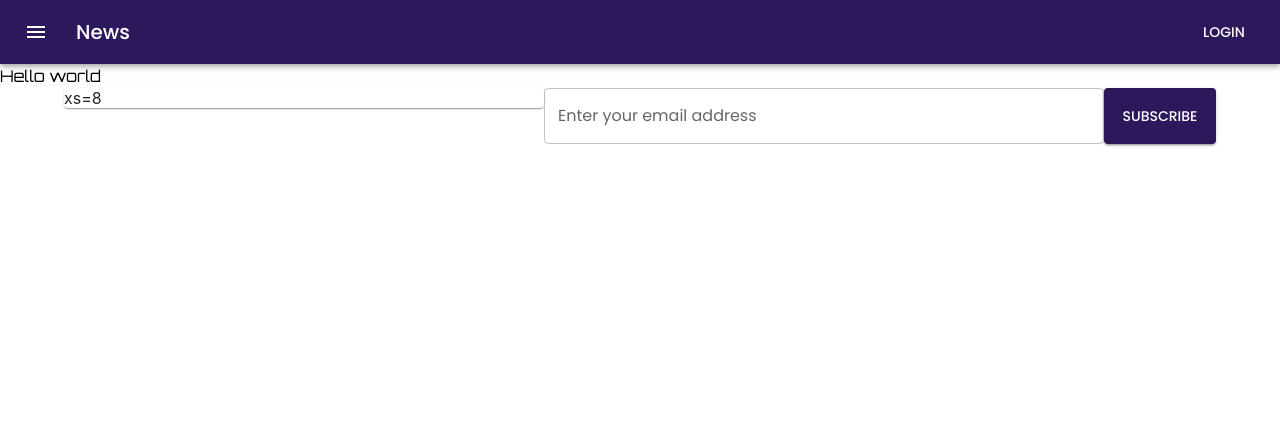
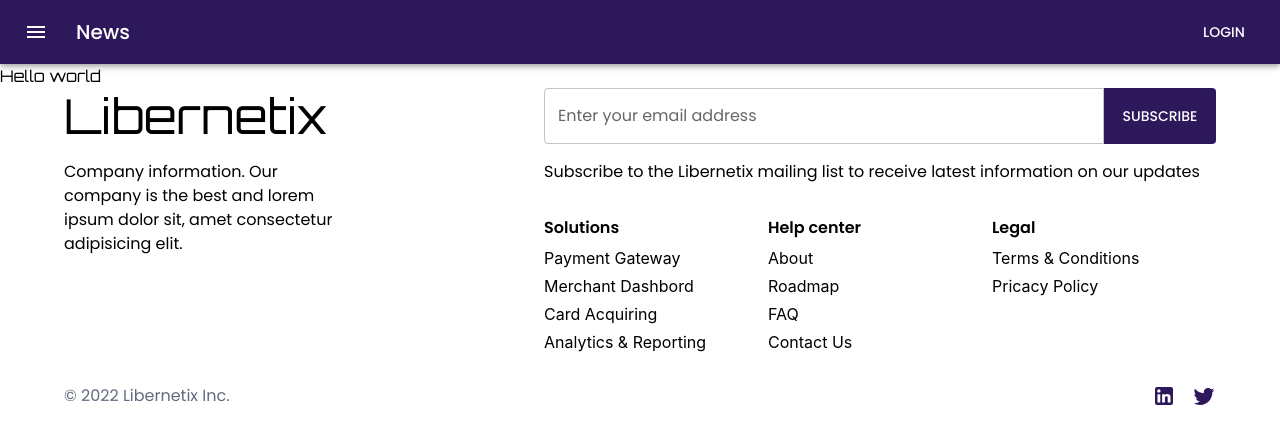
Before and after one commit to sevakul16/hardcode-libernetix, a React (Create React App) app: page / in a window 1280 px wide. Shown: the top 444 px of the page. Built offline with nearby package versions, Linux system fonts and the light colour scheme.

Commit message:
footer added

```diff
--- a/src/App.js
+++ b/src/App.js
@@ -8,8 +8,8 @@ function App() {
   return (
     <ThemeProvider theme={LiberTheme}>
       <NavigationBar />
-      <Typography sx={{fontFamily: 'Orbitron'}}>Hello world</Typography>
-      <Footer/>
+      <Typography sx={{ fontFamily: 'Orbitron' }}>Hello world</Typography>
+      <Footer />
     </ThemeProvider>
   );
 }
--- a/src/components/Footer/Footer.jsx
+++ b/src/components/Footer/Footer.jsx
@@ -1,33 +1,124 @@
 import React from 'react'
-import { styled } from '@mui/material/styles';
 import Box from '@mui/material/Box';
 import { Container } from '@mui/system';
 import Grid from '@mui/material/Grid';
-import Paper from '@mui/material/Paper';
 import TextField from '@mui/material/TextField';
 import Button from '@mui/material/Button';
+import { Typography } from '@mui/material';
+import { FooterLinkHeading, FooterLink } from './FooterStyle';
+import Link from '@mui/material/Link';
+import LinkedInIcon from '@mui/icons-material/LinkedIn';
+import TwitterIcon from '@mui/icons-material/Twitter';
+import useMediaQuery from '@mui/material/useMediaQuery';
+import { useTheme } from '@mui/material/styles';
+import List from '@mui/material/List';
+import ListItem from '@mui/material/ListItem';
+
 
 const Footer = () => {
+    const theme = useTheme();
+    const isMobile = useMediaQuery(theme.breakpoints.down('md'));
     return (
         <Container>
             <Box>
-                <Grid container direction='row' spacing={0}>
-                    <Grid item xs={5}>
-                        <Paper>
-                            xs=8
-                        </Paper>
+                <Grid container direction='row'>
+                    <Grid item xs={12} md={5}>
+                        <Grid container direction='row' sx={{ height: '56px' }}>
+                            <Typography sx={{ fontFamily: 'Orbitron' }} variant="h3">Libernetix</Typography>
+                        </Grid>
+                        <Grid container direction='row' sx={{ mt: 2 }}>
+                            <Grid item xs={12} md={7}>
+                                <Typography>
+                                    Company information.
+                                    Our company is the best and
+                                    lorem ipsum dolor sit,
+                                    amet consectetur adipisicing elit.
+                                </Typography>
+                            </Grid>
+                        </Grid>
                     </Grid>
-                    <Grid item xs={7}>
+                    <Grid item xs={12} md={7} sx={isMobile ? ({ mt: 4 }) : (null)}>
                         <Box component="form">
                             <Grid container direction='row'>
-                                <Grid item xs={10}>
-                                    <TextField id="outlined-basic" label="Enter your email address" variant="outlined" type="email" sx={{ width: '100%'}} />
+                                <Grid item xs={9} sm={10}>
+                                    <TextField id="outlined-basic" label="Enter your email address" variant="outlined" type="email" sx={{ width: '100%', '& fieldset': { borderRadius: '4px 0px 0px 4px' }, '& .Mui-focused .MuiOutlinedInput-notchedOutline':{borderWidth:'1px'}}} />
                                 </Grid>
-                                <Grid item xs={2}>
-                                    <Button variant="contained" sx={{ width: '100%', height: '100%' }}>Subscribe</Button>
+                                <Grid item xs={3} sm={2}>
+                                    <Button variant="contained" sx={{ width: '100%', height: '100%', borderLeft: 0, borderRadius: '0px 4px 4px 0px', boxShadow: 'none', '&:hover': { boxShadow: 'none' } }}>Subscribe</Button>
+                                </Grid>
+                            </Grid>
+                            <Grid container direction='row'>
+                                <Grid item xs={12} sx={{ mt: 2 }}>
+                                    <Typography>
+                                        Subscribe to the Libernetix mailing list to receive latest information on our updates
+                                    </Typography>
+                                </Grid>
+                            </Grid>
+                            <Grid container direction='row' sx={{ mt: 4 }}>
+                                <Grid item xs={6} md={4}>
+                                    <Grid container direction='row'>
+                                        <FooterLinkHeading>Solutions</FooterLinkHeading>
+                                    </Grid>
+                                    <Grid container direction='row' sx={{ mt: 1 }}>
+                                        <FooterLink href="#">Payment Gateway</FooterLink>
+                                    </Grid>
+                                    <Grid container direction='row' sx={{ mt: 1 }}>
+                                        <FooterLink href="#">Merchant Dashbord</FooterLink>
+                                    </Grid>
+                                    <Grid container direction='row' sx={{ mt: 1 }}>
+                                        <FooterLink href="#">Card Acquiring</FooterLink>
+                                    </Grid>
+                                    <Grid container direction='row' sx={{ mt: 1 }}>
+                                        <FooterLink href="#">Analytics &amp; Reporting</FooterLink>
+                                    </Grid>
+                                </Grid>
+                                <Grid item xs={6} md={4}>
+                                    <Grid container direction='row'>
+                                        <FooterLinkHeading>Help center</FooterLinkHeading>
+                                    </Grid>
+                                    <Grid container direction='row' sx={{ mt: 1 }}>
+                                        <FooterLink href="#">About</FooterLink>
+                                    </Grid>
+                                    <Grid container direction='row' sx={{ mt: 1 }}>
+                                        <FooterLink href="#">Roadmap</FooterLink>
+                                    </Grid>
+                                    <Grid container direction='row' sx={{ mt: 1 }}>
+                                        <FooterLink href="#">FAQ</FooterLink>
+                                    </Grid>
+                                    <Grid container direction='row' sx={{ mt: 1 }}>
+                                        <FooterLink href="#">Contact Us</FooterLink>
+                                    </Grid>
+                                </Grid>
+                                <Grid item xs={6} md={4} sx={isMobile ? ({ mt: 4 }) : (null)}>
+                                    <Grid container direction='row'>
+                                        <FooterLinkHeading>Legal</FooterLinkHeading>
+                                    </Grid>
+                                    <Grid container direction='row' sx={{ mt: 1 }}>
+                                        <FooterLink href="#">Terms &amp; Conditions</FooterLink>
+                                    </Grid>
+                                    <Grid container direction='row' sx={{ mt: 1 }}>
+                                        <FooterLink href="#">Pricacy Policy</FooterLink>
+                                    </Grid>
                                 </Grid>
                             </Grid>
                         </Box>
+                    </Grid>
+                </Grid>
+                <Grid container direction='row' sx={{ mt: 4 }}>
+                    <Grid item xs={6}>
+                        <Typography sx={{ color: '#636a7e' }}>
+                            &copy; {new Date().getFullYear()} Libernetix Inc.
+                        </Typography>
+                    </Grid>
+                    <Grid item xs={6}>
+                        <Grid container direction='row' sx={{ justifyContent: 'flex-end' }}>
+                            <Link href='#' sx={{ mr: 2 }}>
+                                <LinkedInIcon></LinkedInIcon>
+                            </Link>
+                            <Link href='#'>
+                                <TwitterIcon></TwitterIcon>
+                            </Link>
+                        </Grid>
                     </Grid>
                 </Grid>
             </Box>
--- /dev/null
+++ b/src/components/Footer/FooterStyle.jsx
@@ -0,0 +1,15 @@
+import { styled } from '@mui/material/styles';
+import Link from '@mui/material/Link';
+import { Typography } from '@mui/material';
+
+export const FooterLink = styled(Link)(({ theme }) => ({
+    textDecoration: 'none',
+    color: '#000',
+    '&:hover': {
+        color: '#636a7e'
+    }
+}));
+
+export const FooterLinkHeading = styled(Typography)(({ theme }) => ({
+    fontWeight:'600'
+}));
```
